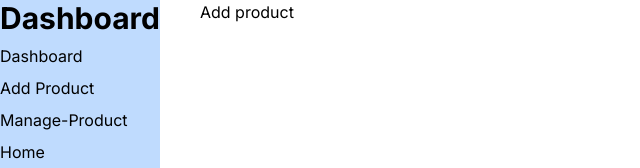
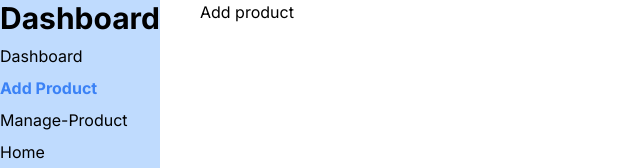
Before and after one commit to tirahman105/Explore_next_js, a Next.js app: page /dashboard/add-product in a window 1280 px wide. Shown: the top 168 px of the page, without its empty margins (0-640 px from the left). Built offline with nearby package versions, Linux system fonts and the light colour scheme.

Commit message:
Client react component(NavLink) for Active routes and usePathname hook

```diff
--- a/src/app/dashboard/Sidebar.jsx
+++ b/src/app/dashboard/Sidebar.jsx
@@ -1,3 +1,4 @@
+import NavLink from "@/components/NavLink";
 import Link from "next/link";
 
 const navLinks = [
@@ -27,7 +28,7 @@
         {
             navLinks.map(({Path, title})=> (
                 <li className="my-2" key={Path}>
-                <Link href={Path}>{title}</Link>
+                <NavLink exact activeClassName="text-blue-500 font-bold" href={Path}>{title}</NavLink>
             </li> ))
         }
 
--- /dev/null
+++ b/src/components/NavLink.jsx
@@ -0,0 +1,23 @@
+"use client"
+
+import classNames from '@/utils/classNames';
+import Link from 'next/link';
+import { usePathname } from 'next/navigation';
+import React from 'react';
+
+const NavLink = ({children, href, exact = false, activeClassName, ...props}) => {
+    const path = usePathname();
+    const active = exact ? path == href : path.startsWith(href);
+    const classes = classNames(props.className, active && activeClassName);
+
+    if(classes) {
+        props.className= classes;
+    }
+    return (
+        <Link href={href} {...props}>
+            {children}
+        </Link>
+    );
+};
+
+export default NavLink;
--- a/src/components/Navbar.jsx
+++ b/src/components/Navbar.jsx
@@ -1,4 +1,5 @@
 import Link from "next/link";
+import NavLink from "./NavLink";
 
 const navLinks = [
     {
@@ -30,7 +31,7 @@
             <ul className="flex items-center justify-center">
             {
                 navLinks.map(({Path, title})=> <li className="mx-2" key={Path}>
-                    <Link href={Path}>{title}</Link>
+                    <NavLink exact={Path== '/'} activeClassName="text-blue-500" href={Path}>{title}</NavLink>
                 </li>)
             }
 
--- /dev/null
+++ b/src/utils/classNames.js
@@ -0,0 +1,4 @@
+
+const classNames = (...args) => args.filter(Boolean).join(" ")
+
+export default classNames;
```
